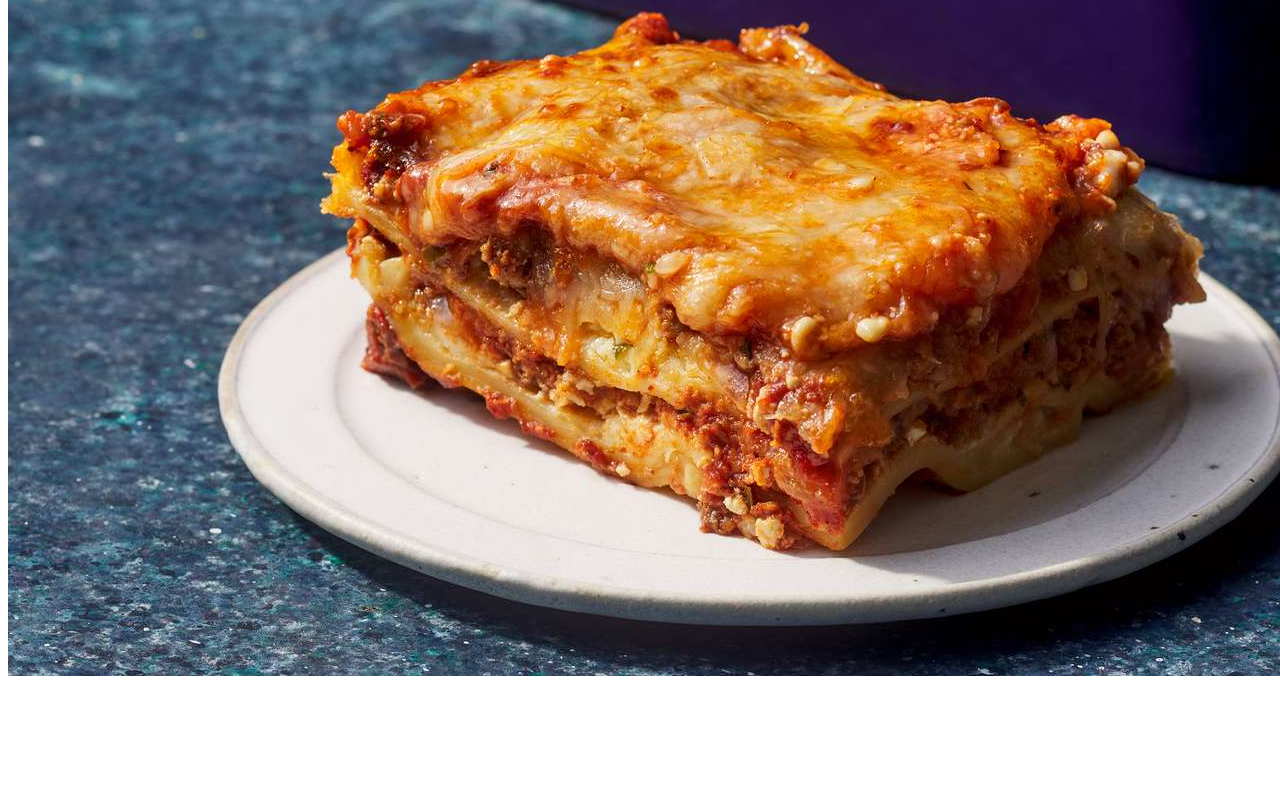
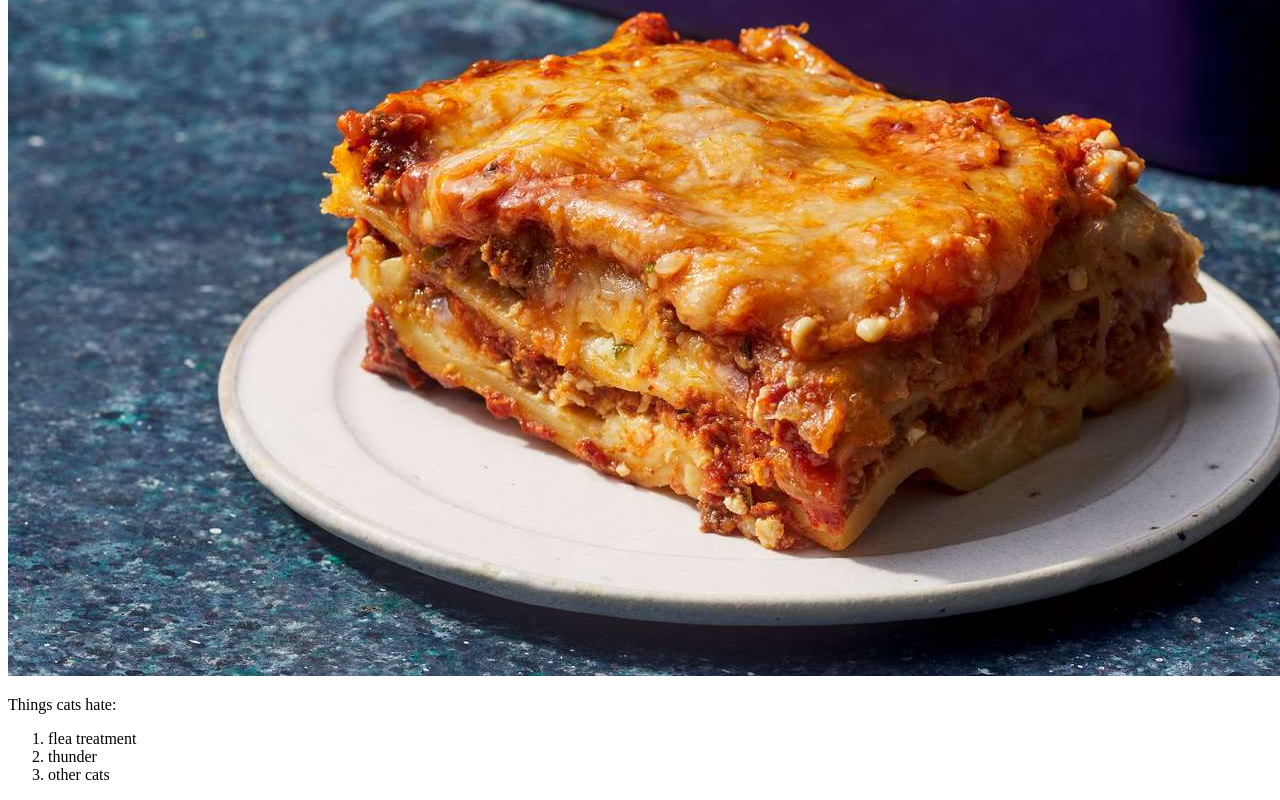
Before and after one commit to Heeyoung-0927/HTML-Course, a plain HTML site: page index.html in a window 1280 px wide. Shown: the part 683-1483 px from the top of the page. Before the commit the page ends 1371 px from the top, so only its background shows below. Drawn offline with Linux system fonts and the light colour scheme.

Commit message:
add ordered list of things cats hate

```diff
--- a/index.html
+++ b/index.html
@@ -16,6 +16,12 @@
                 <li>lasagna</li>
             </ul>
             <img src="lasagna.jpg" alt="Lasagna">
+            <p>Things cats hate:</p>
+            <ol>
+                <li>flea treatment</li>
+                <li>thunder</li>
+                <li>other cats</li>
+            </ol>
         </main>
     </body>
 </html>
```
